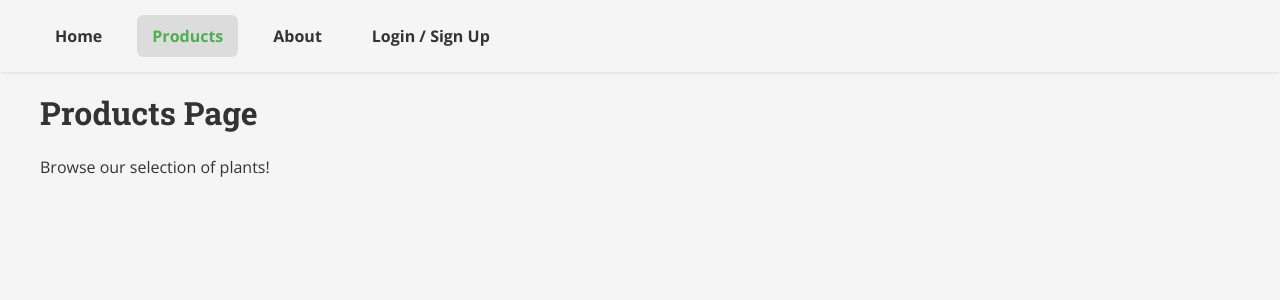
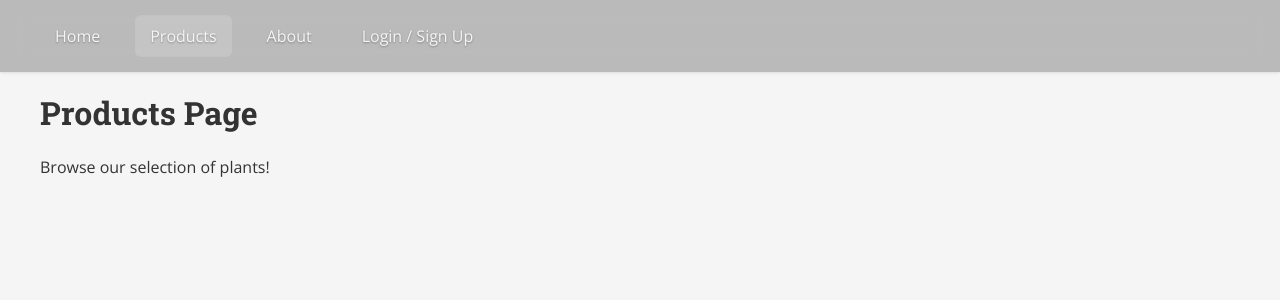
Before and after one commit to kingsuk-panda/nursery-website, a React (Create React App) app in the folder client/: page /products in a window 1280 px wide. Shown: the top 300 px of the page. Built offline with nearby package versions, Linux system fonts and the light colour scheme.

Commit message:
Updated Navbar.module.css, updated blur and tint logic

```diff
--- a/client/src/components/Navbar.module.css
+++ b/client/src/components/Navbar.module.css
@@ -1,15 +1,18 @@
 /* client/src/components/Navbar.module.css */
 
 .nav {
-  /* Base styles for positioning, padding, etc. */
   padding: 15px 20px;
   position: fixed;
   top: 0;
   left: 0;
   width: 100%;
   z-index: 1000;
-  transition: background-color 0.4s ease, box-shadow 0.4s ease; /* Smooth transitions */
+  transition: background-color 0.4s ease, box-shadow 0.4s ease;
   box-sizing: border-box;
+
+  /* Apply the blur effect consistently */
+  -webkit-backdrop-filter: blur(14px); /* Safari */
+  backdrop-filter: blur(14px);      /* Standard syntax - increased blur slightly */
 }
 
 /* Common styles for ul, li, and base 'a' tag appearance */
@@ -18,53 +21,60 @@
   margin: 0 auto;
   padding: 0;
   display: flex;
-  justify-content: flex-start; /* Or 'center' / 'flex-end' */
+  justify-content: flex-start;
   align-items: center;
-  gap: 20px; /* Spacing between items */
-  max-width: 1200px; /* Align with your .container max-width */
+  gap: 20px;
+  max-width: 1200px;
 }
 
 .li {
   margin: 0;
 }
 
-.a { /* Base styles for all links */
+.a { /* Base styles for all links - text will be light */
   text-decoration: none;
   padding: 10px 15px;
   border-radius: 6px;
   transition: background-color 0.3s ease, color 0.3s ease, opacity 0.3s ease;
   display: block;
-  font-weight: bold; /* Bolder links for better visibility */
+  font-weight: 500; /* Adjusted font-weight, can be bold if preferred */
+  color: var(--nav-text-color); /* Default to white/light text from App.css */
+  text-shadow: 0 1px 2px rgba(0,0,0,0.3); /* Subtle shadow for light text on varied blur */
 }
 
-/* Theme 1: For Dark Backgrounds (e.g., Hero Image) -> Light Text */
+/* Theme for DARK Backgrounds (e.g., Hero Image) -> Light Milky Blur Tint, Light Text */
+/* This class is styles.navThemeLightText in Navbar.js */
 .navThemeLightText {
-  background-color: rgba(0, 0, 0, 0.15); /* Darker transparent background */
+  /* Light, milky tint for the blur - like Apple's typical hero overlay */
+  background-color: rgba(240, 240, 240, 0.25); /* Light gray with low opacity */
+  box-shadow: 0 1px 2px rgba(0,0,0,0.05); /* Very subtle shadow for definition */
 }
 .navThemeLightText .a {
-  color: var(--nav-text-color); /* Typically white */
-  text-shadow: 0 1px 3px rgba(0,0,0,0.6); /* Text shadow for readability */
+  color: #FFFFFF; /* Ensure pure white or very light gray */
+  /* text-shadow: 0 1px 2px rgba(0,0,0,0.2); */ /* Slightly softer shadow if needed */
 }
 .navThemeLightText .a:hover {
-  background-color: rgba(255, 255, 255, 0.1);
+  background-color: rgba(255, 255, 255, 0.15);
 }
-.navThemeLightText .active { /* Active link style for this theme */
-  background-color: rgba(255, 255, 255, 0.2);
+.navThemeLightText .active {
+  background-color: rgba(255, 255, 255, 0.25);
+  /* Consider a slightly brighter text or a very subtle underline for active state */
 }
 
-/* Theme 2: For Light Backgrounds (e.g., Page Content) -> Dark Text */
+/* Theme for LIGHT Backgrounds (e.g., Page Content) -> Darker Blur Tint, Light Text */
+/* This class is styles.navThemeDarkText in Navbar.js */
 .navThemeDarkText {
-  background-color: rgba(245, 245, 245, 0.85); /* Light transparent (using --background-color with alpha) */
-  box-shadow: 0 1px 3px rgba(0,0,0,0.1); /* Subtle shadow to lift it off light content */
+  /* Darker tint for the blur */
+  background-color: rgba(50, 50, 50, 0.3); /* Dark gray with low opacity */
+  box-shadow: 0 1px 3px rgba(0,0,0,0.1);
 }
 .navThemeDarkText .a {
-  color: var(--text-color); /* Your main dark text color */
-  text-shadow: none;
+  color: #F5F5F5; /* Ensure light text - can be same as above or slightly off-white */
+  /* text-shadow: 0 1px 2px rgba(0,0,0,0.4); */ /* Shadow for light text on darker blur */
 }
 .navThemeDarkText .a:hover {
-  background-color: rgba(0, 0, 0, 0.05);
+  background-color: rgba(255, 255, 255, 0.1); /* Consistent light hover effect */
 }
-.navThemeDarkText .active { /* Active link style for this theme */
-  background-color: rgba(0, 0, 0, 0.1);
-  color: var(--primary-color); /* Example: Make active link primary color */
+.navThemeDarkText .active {
+  background-color: rgba(255, 255, 255, 0.15); /* Consistent light active effect */
 }
```
